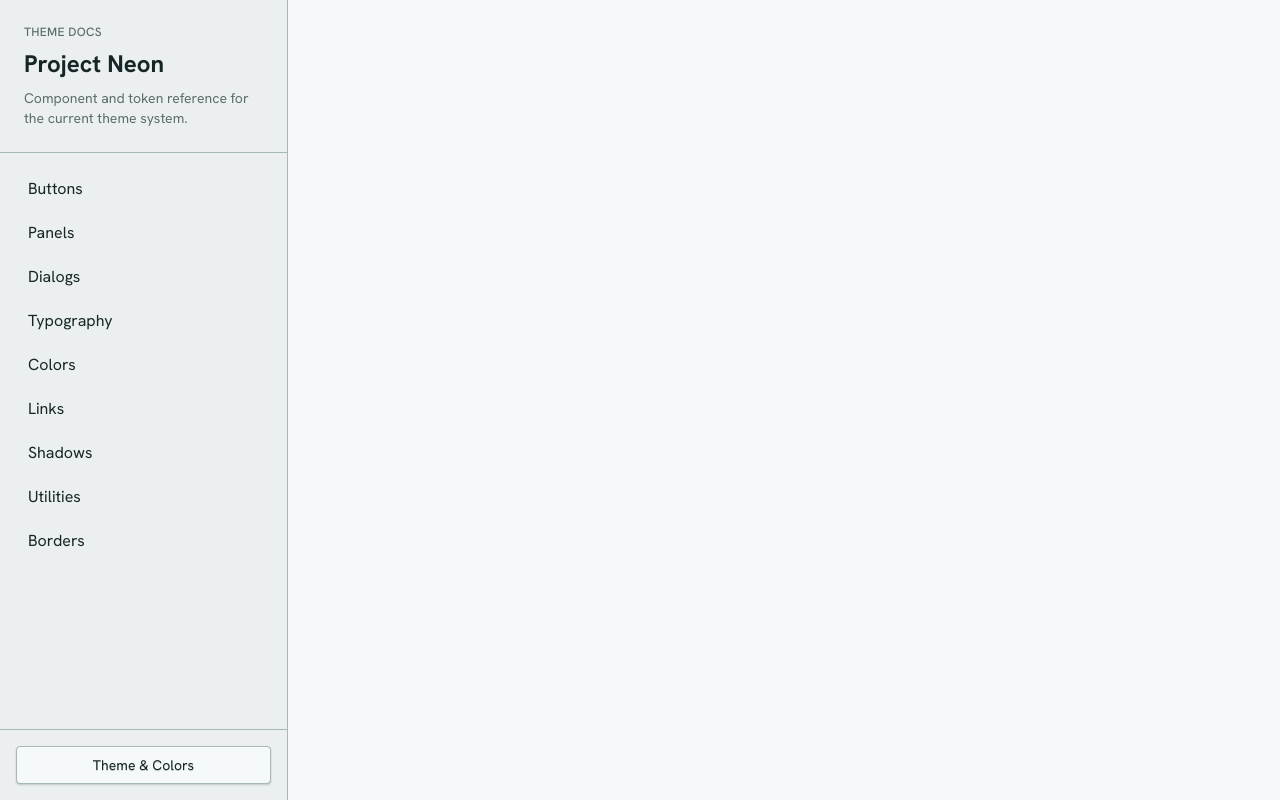
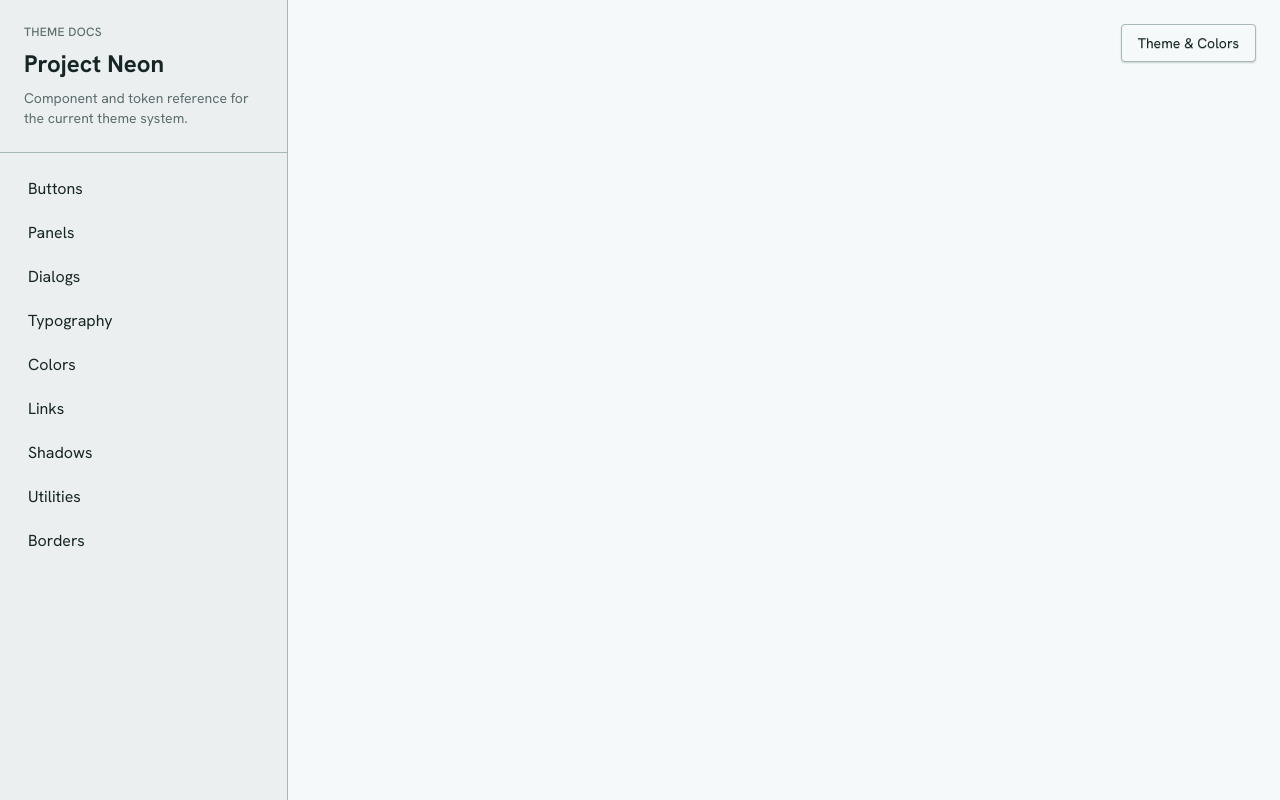
Before and after one commit to kshutkin/neon-kit, a website built with Vite: page theme/docs/index.html in a window 1280 px wide. Built offline with nearby package versions, Linux system fonts and the light colour scheme.

Commit message:
move theme switcher

```diff
--- a/theme/docs/index.html
+++ b/theme/docs/index.html
@@ -26,13 +26,11 @@
                 <li><a href="#/borders" class="nav-link block rounded px-3 py-2 text-ink-primary dark:text-ink-primary-dark">Borders</a></li>
             </ul>
         </nav>
-        <footer class="border-t border-border p-4 dark:border-border-dark">
-            <theme-switcher></theme-switcher>
-        </footer>
     </aside>
     <main id="content" class="min-w-0 flex-1 overflow-y-auto bg-surface dark:bg-surface-dark">
         <div id="content-inner" class="p-8"></div>
     </main>
+    <theme-switcher></theme-switcher>
     <script src="./theme-switcher.js" type="module"></script>
     <script type="module">
         const fragments = import.meta.glob('./sections/*.html', { query: '?raw', import: 'default', eager: true });
--- a/theme/docs/theme-switcher.js
+++ b/theme/docs/theme-switcher.js
@@ -8,11 +8,11 @@ class ThemeSwitcher extends HTMLElement {
   #renderButton() {
     const currentPrimary = this.#getCurrentPrimaryColor();
     this.innerHTML = `
-      <div class="relative">
-        <button class="btn theme-toggle-btn cursor-pointer text-sm w-full">
+      <div class="fixed top-6 right-6 z-[1000]">
+        <button class="btn theme-toggle-btn cursor-pointer text-sm">
           Theme & Colors
         </button>
-        <div class="theme-panel hidden absolute bottom-full right-0 mb-2 p-6 rounded-lg shadow-lg min-w-[280px] max-w-[320px] z-[1000]" style="background: var(--color-surface); border: 1px solid var(--color-border);">
+        <div class="theme-panel hidden absolute top-full right-0 mt-2 p-6 rounded-lg shadow-lg min-w-[280px] max-w-[320px]" style="background: var(--color-surface); border: 1px solid var(--color-border);">
           <div class="mb-6">
             <h3 class="text-base font-semibold mb-4" style="color: var(--color-ink-primary);">Theme</h3>
             <button class="btn cta theme-toggle w-full cursor-pointer">
```
